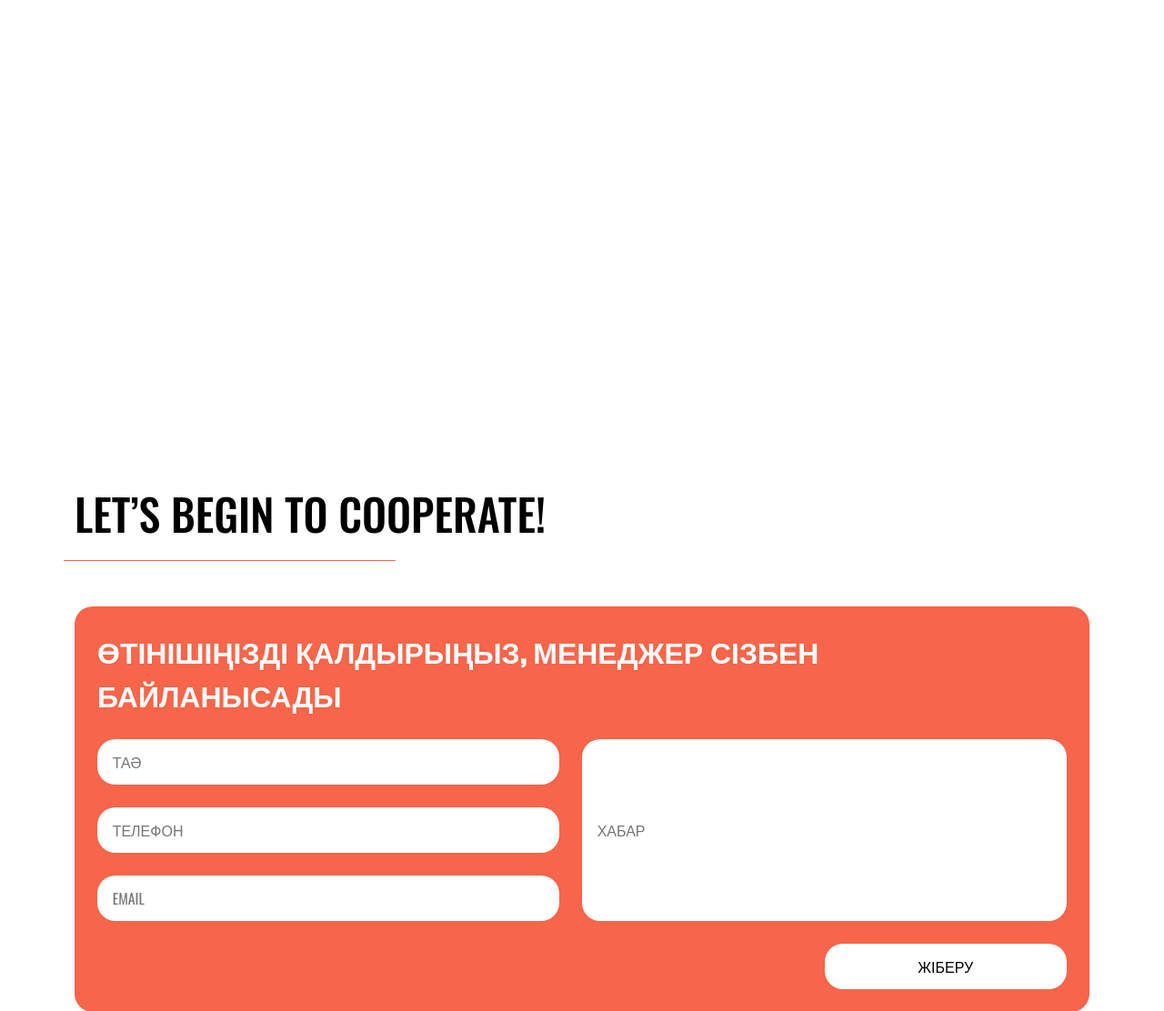
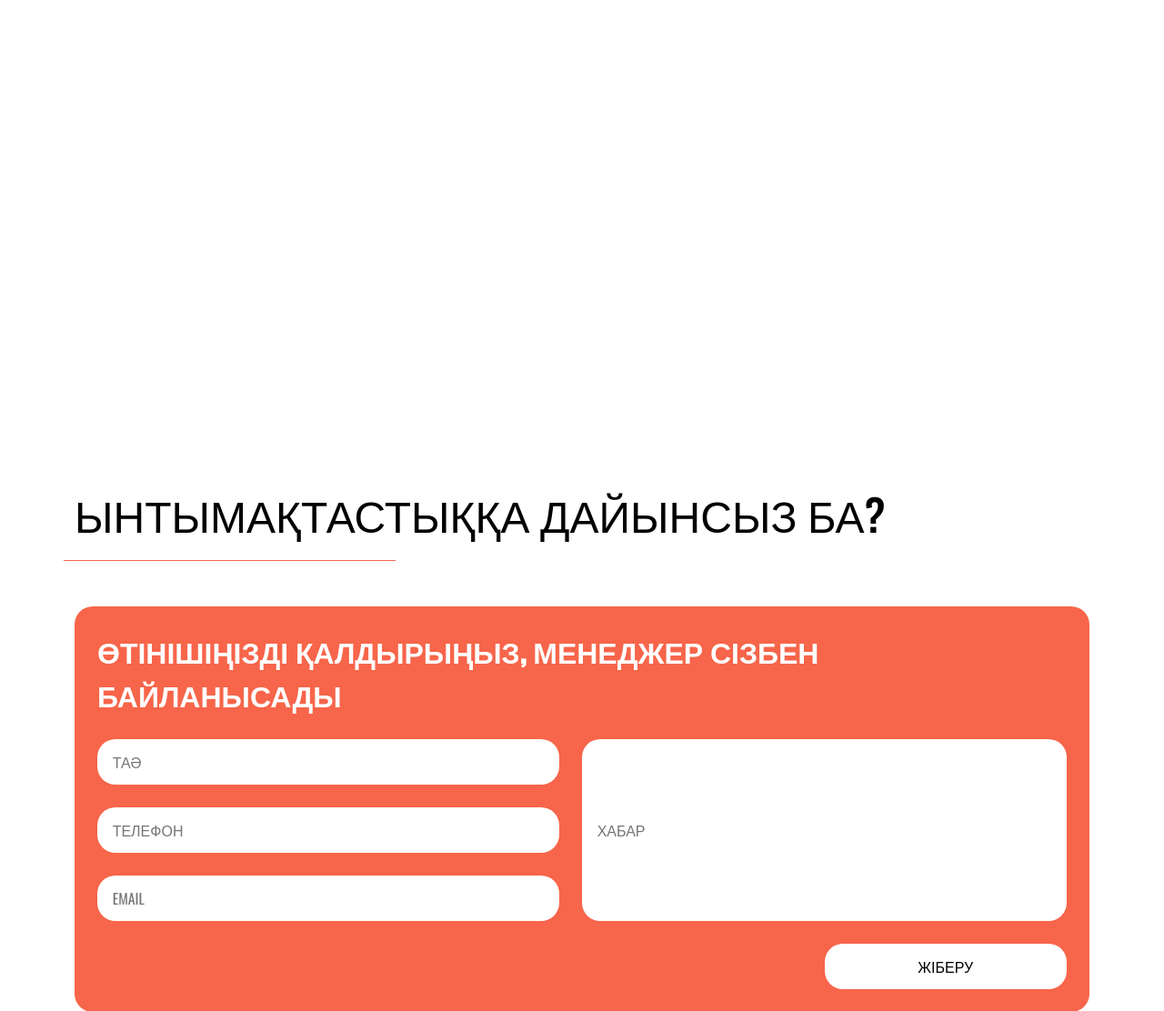
Before and after one commit to PaaavelZ/promshop, a Django app: page / in a window 1280 px wide. Shown: the part 937-2049 px from the top of the page at 91% size. Run offline with Django 4.2, Linux system fonts and the light colour scheme; data that the repository does not hold is empty; parts of the project's set-up code (start-up, migrations or seed data) failed here and were passed over; some libraries are stand-ins or nearby versions.

Commit message:
eng fix2

```diff
--- a/templates/main.html
+++ b/templates/main.html
@@ -250,9 +250,9 @@
                         {% if lang == 'ru' %}
                         <p>ГОТОВЫ СОТРУДНИЧАТЬ ?</p>
                         {% elif lang == 'eng' %}
+                        <p>LET’S BEGIN TO COOPERATE!</p>
+                        {% else %}
                         <p>ЫНТЫМАҚТАСТЫҚҚА ДАЙЫНСЫЗ БА?</p>
-                        {% else %}
-                        <p>LET’S BEGIN TO COOPERATE!</p>
                         {% endif %}
                     </div>
                     <div class="form">
```
